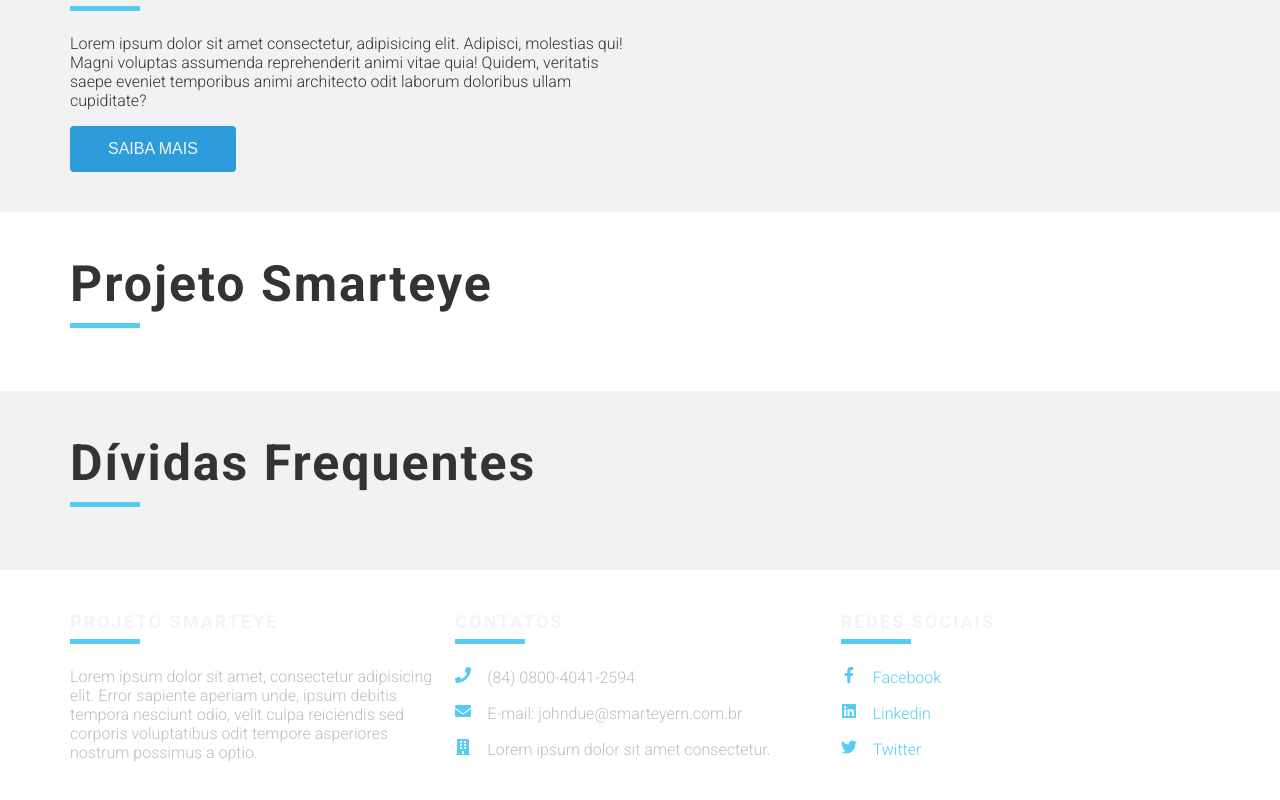
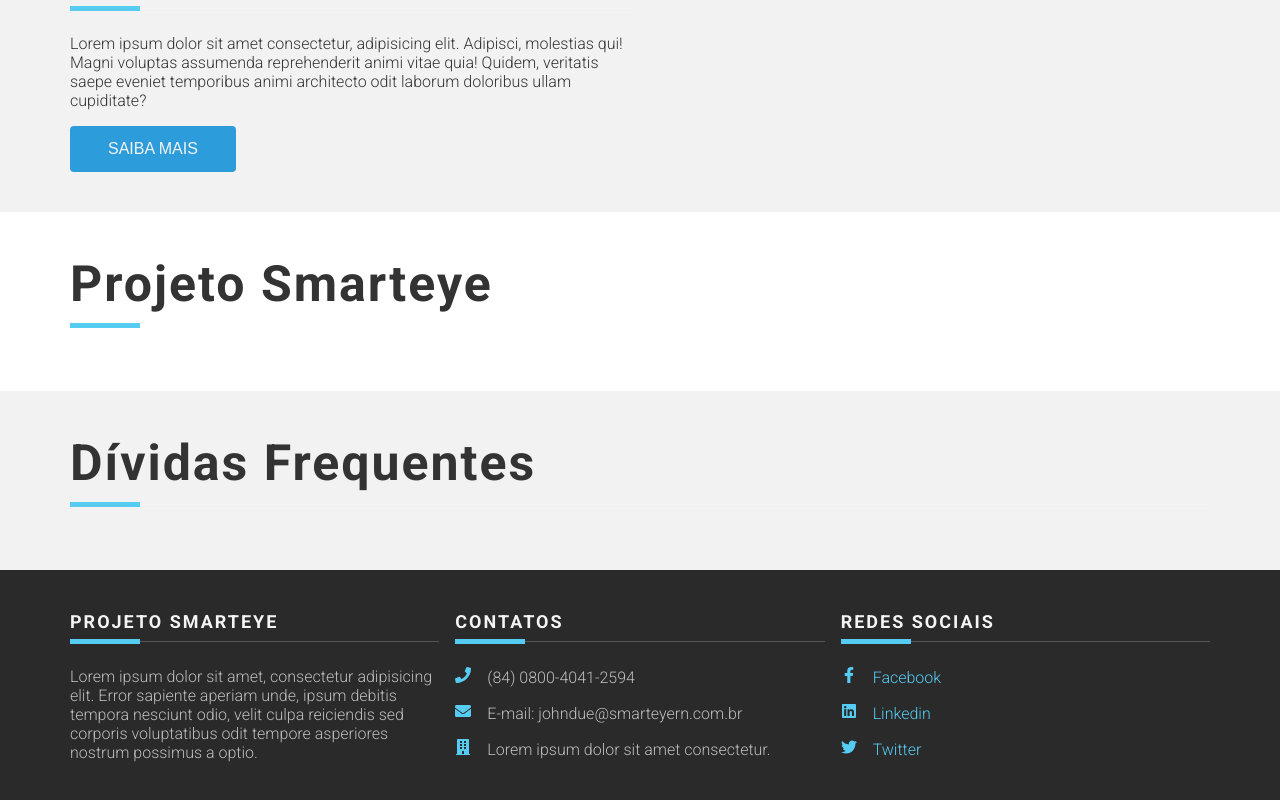
Before and after one commit to fcd007/langpage-boilerplate, a React (Create React App) app: page / in a window 1280 px wide. Shown: the part 1063-1863 px from the top of the page. Built offline with nearby package versions, Linux system fonts and the light colour scheme.

Commit message:
chore: update ensure Theme provider color background

```diff
--- a/src/styles/ThemeProvider.js
+++ b/src/styles/ThemeProvider.js
@@ -22,6 +22,7 @@ const light = {
     background: {
       default: "#F2F2F2",
       paper: "#E0E0E0",
+      dark: "#2A2A2A",
     },
     error: {
       main: "#EB5757",
```
